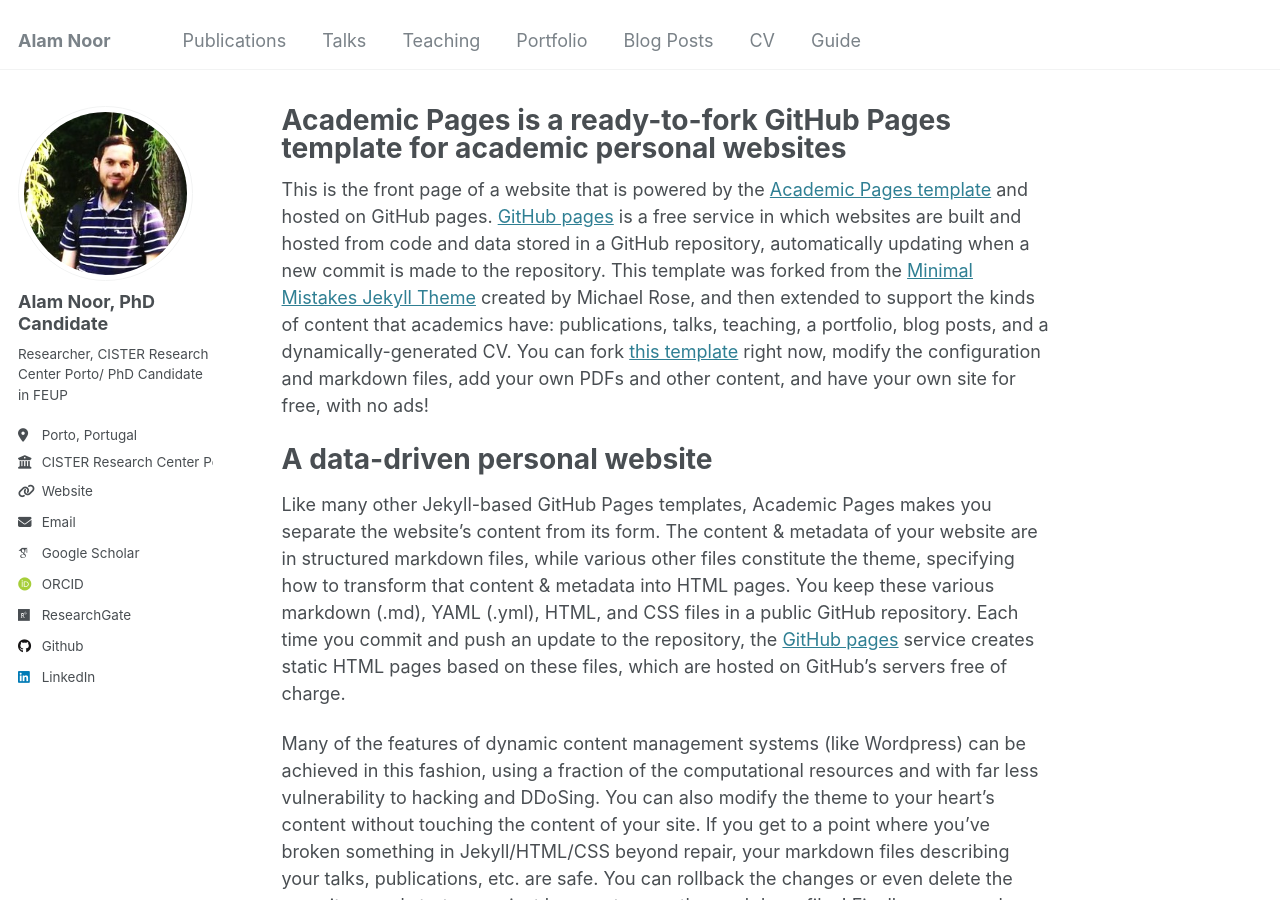
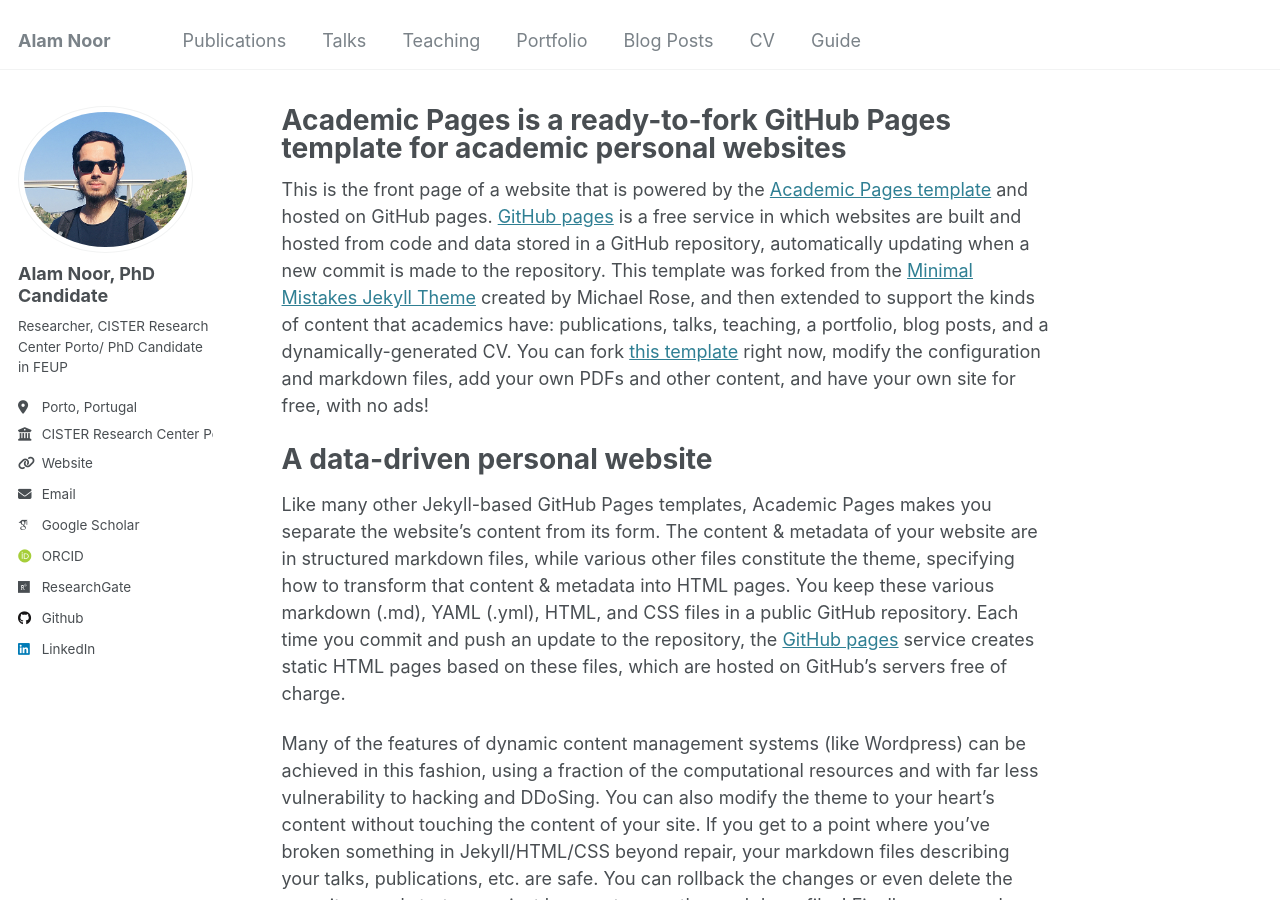
Before and after one commit to Alamnoor/alamnoor.github.io, a Jekyll site: the page built from _pages/about.md, in a window 1280 px wide and 900 px high. Built offline with Jekyll 4.4.1, drawn with Linux system fonts in a browser that asks for light colours; some web fonts are replaced.

Commit message:
Update _config.yml

```diff
--- a/_config.yml
+++ b/_config.yml
@@ -21,7 +21,7 @@ repository               : "academicpages/academicpages.github.io"
 #               Additional customization can be done by editing /_includes/author-profile.html
 author:
   # Biographic information
-  avatar           : "foo-bar-identity.jpg"
+  avatar           : "aimage.png"
   name             : "Alam Noor, PhD Candidate"
   pronouns         : # example: "she/her"
   bio              : "Researcher, CISTER Research Center Porto/ PhD Candidate in FEUP"
```
